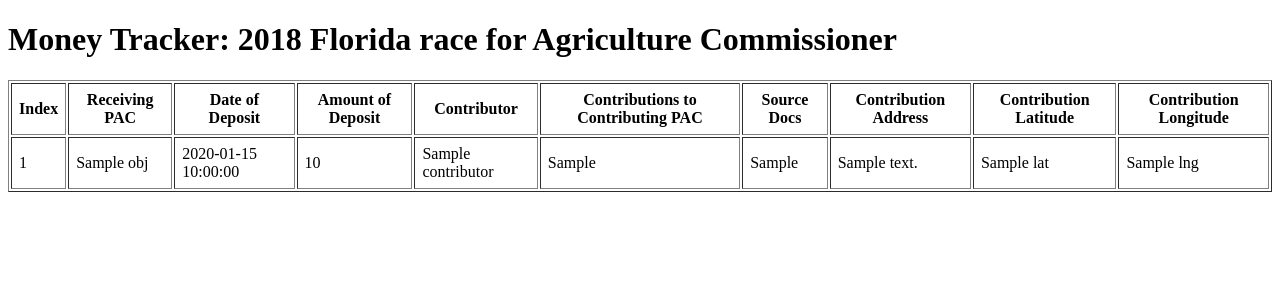
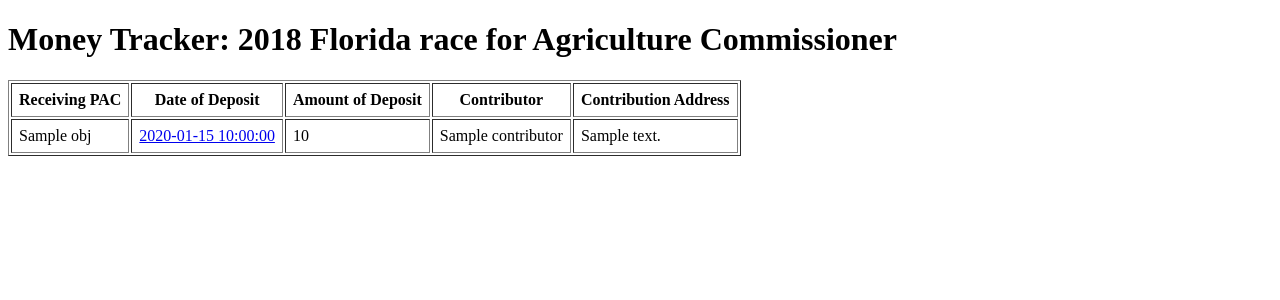
Before and after one commit to aglorioso/ag-money-news-app, a Flask app: template templates/index.html in a window 1280 px wide. Shown: the top 300 px of the page. Run offline with Flask 2, Linux system fonts and the light colour scheme; the template is opened without the code that fills it: most values are stand-ins (such as "Sample title", 1, 10 or a date in 2020).

Commit message:
Created a detail page about each contribution.

```diff
--- a/app.py
+++ b/app.py
@@ -23,6 +23,14 @@
 	object_list = get_csv()
 	return render_template(template, object_list=object_list)
 
+@app.route('/<row_id>/')
+def detail(row_id):
+	template = 'detail.html'
+	object_list = get_csv()
+	for row in object_list:
+		if row['index'] == row_id:
+			return render_template(template, object=row)
+
 if __name__ == '__main__':
 	#first up the Flask test server
 	app.run(debug=True, use_reloader=True)
--- a/templates/index.html
+++ b/templates/index.html
@@ -5,32 +5,20 @@
         <h1>Money Tracker: 2018 Florida race for Agriculture Commissioner</h1>
         <table border=1 cellpadding=7>
             <tr>
-				<th>Index</th>
                 <th>Receiving PAC</th>
                 <th>Date of Deposit</th>
                 <th>Amount of Deposit</th>
                 <th>Contributor</th>
-				<th>Contributions to Contributing PAC</th>
-				<th>Source Docs</th>
                 <th>Contribution Address</th>
-				<th>Contribution Latitude</th>
-				<th>Contribution Longitude</th>
-
 
             </tr>
             {% for obj in object_list %}
             <tr>
-				<td>{{ obj.index }}</td>
                 <td>{{ obj.pac_name }}</td>
-				<td>{{ obj.date_of_deposit }}</td>
+                <td><a href="{{ obj.index }}/">{{ obj.date_of_deposit }}</a></td>
                 <td>{{ obj.amount }}</td>
                 <td>{{ obj.contributor }}</td>
-				<td>{{ obj.relevant_amounts }}</td>
-				<td>{{ obj.source_docs }}</td>
                 <td>{{ obj.address_full }}</td>
-				<td>{{ obj.lat }}</td>
-				<td>{{ obj.lng }}</td>
-
             </tr>
             {% endfor %}
         </table>
--- a/templates/scrap.html
+++ b/templates/scrap.html
@@ -1,14 +1,10 @@
 				<th>Contributions to Contributing PAC</th>
 				<th>Source Docs</th>
-				<th>Contribution Address</th>
 				<th>Contribution Latitude</th>
 				<th>Contribution Longitude</th>
 
 
-
-
 				<td>{{ obj.relevant_amounts }}</td>
 				<td>{{ obj.source_docs }}</td>
-				<td>{{ obj.address_full }}</td>
 				<td>{{ obj.lat }}</td>
 				<td>{{ obj.lng }}</td>
```
Also changed, not shown: templates/detail.html (added, +9 -0 lines). Lines whose indentation alone changed are shown as unchanged.
